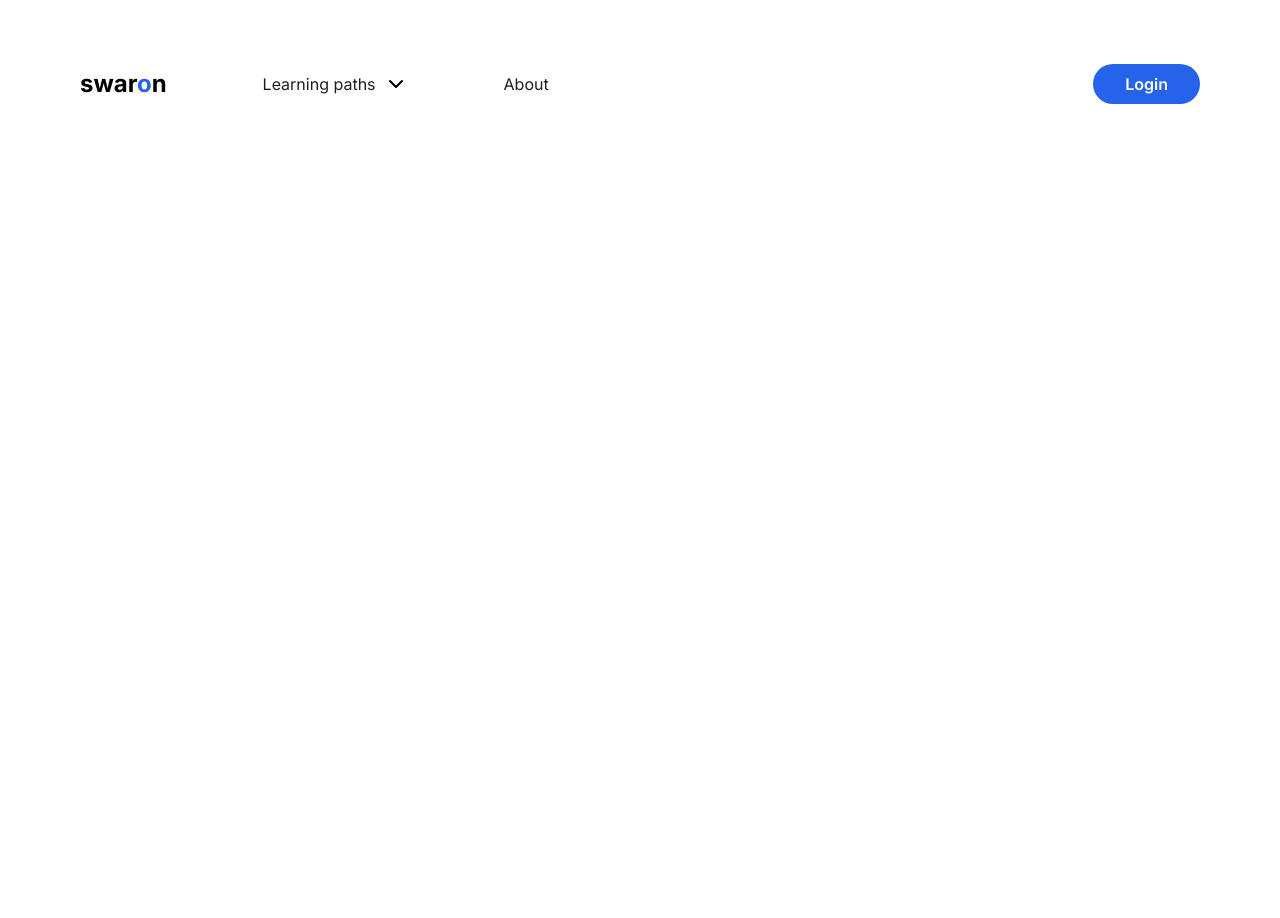
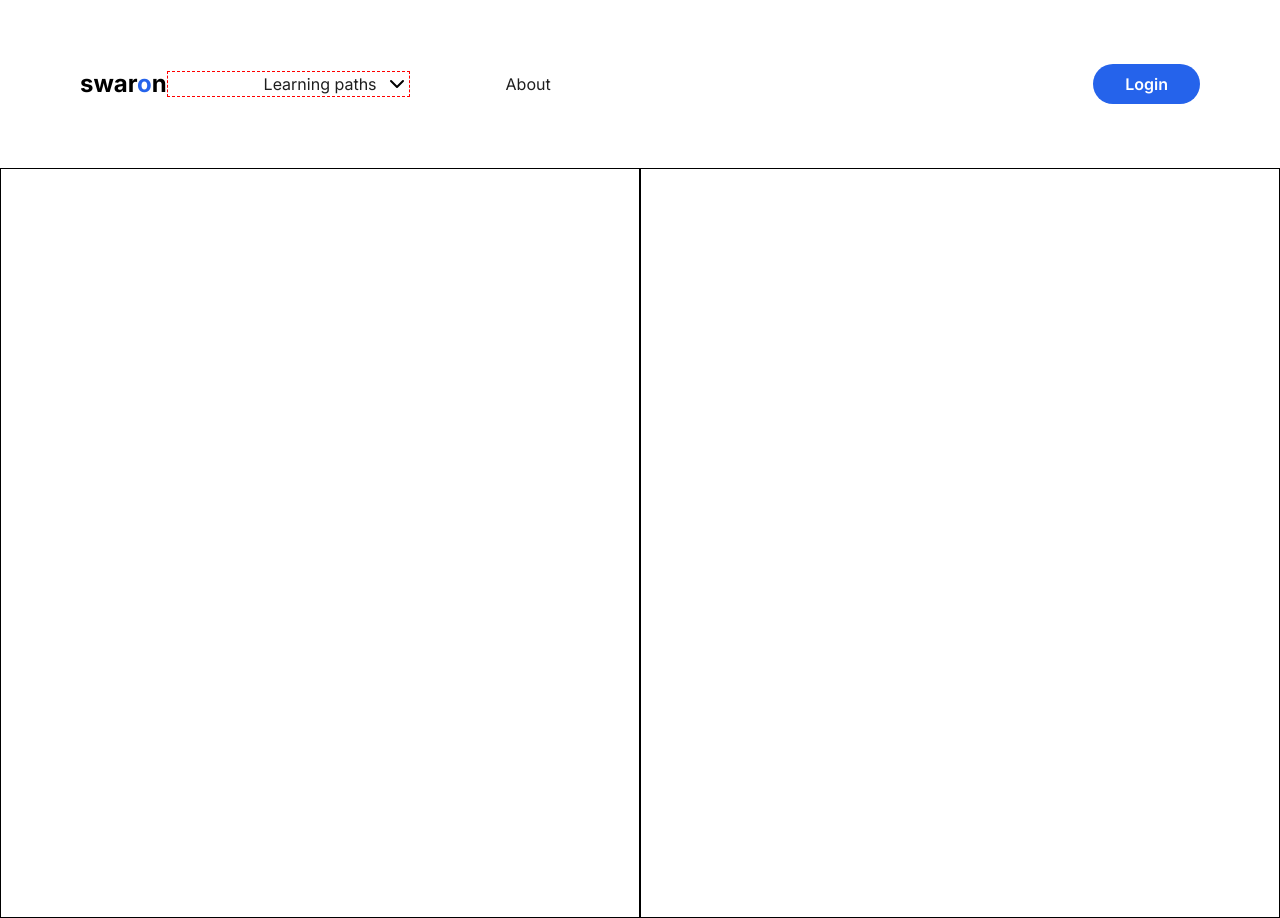
Before and after one commit to swaron-io/swaron.io, a Next.js app: page / in a window 1280 px wide. Before the commit the page ends 800 px from the top, so only its background shows below. Built offline with nearby package versions, Linux system fonts and the light colour scheme.

Commit message:
added wip in leaning paths button

```diff
--- a/src/app/components/header.tsx
+++ b/src/app/components/header.tsx
@@ -7,7 +7,8 @@ export function Header() {
       <h3 className="text-2xl font-bold">
         swar<span className="text-blue">o</span>n
       </h3>
-      <span className="flex gap-2">
+      {/*Must be a dropdown */}
+      <span className="border border-dashed border-red flex gap-2">
         <h3 className="ml-24 text-high_gray">Learning paths</h3>{" "}
         <button>
           <ChevronDown />
--- a/src/app/page.tsx
+++ b/src/app/page.tsx
@@ -7,6 +7,10 @@ export default function Home() {
   return (
     <main className={`${inter.className}`}>
       <Header />
+      <div className="grid grid-cols-2 h-[750px]">
+        <div className="grid-col border"></div>
+        <div className="grid-col border"></div>
+      </div>
     </main>
   );
 }
--- a/tailwind.config.js
+++ b/tailwind.config.js
@@ -12,6 +12,7 @@ module.exports = {
       blue: "#2563EB",
       light_blue: "#0066FF",
       white: "#FFFFFF",
+      red: "#FF0000",
     },
     extend: {
       backgroundImage: {
```
